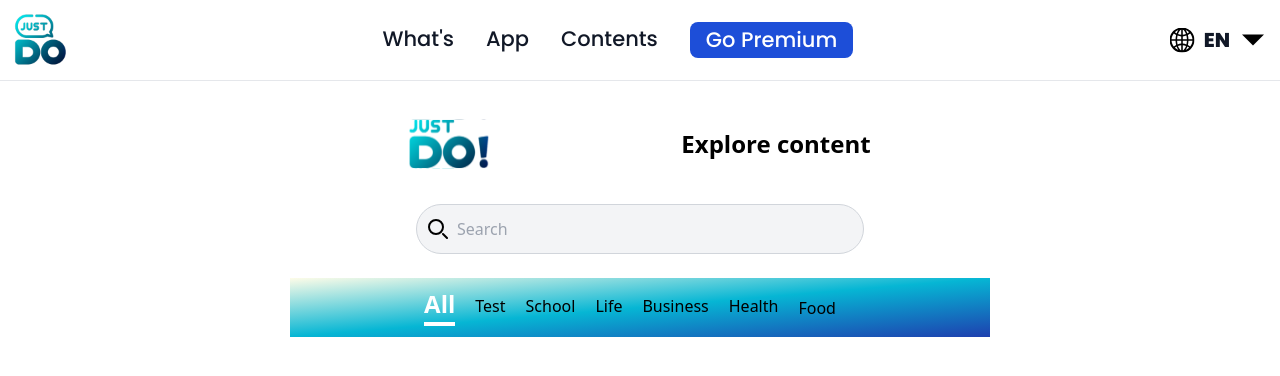
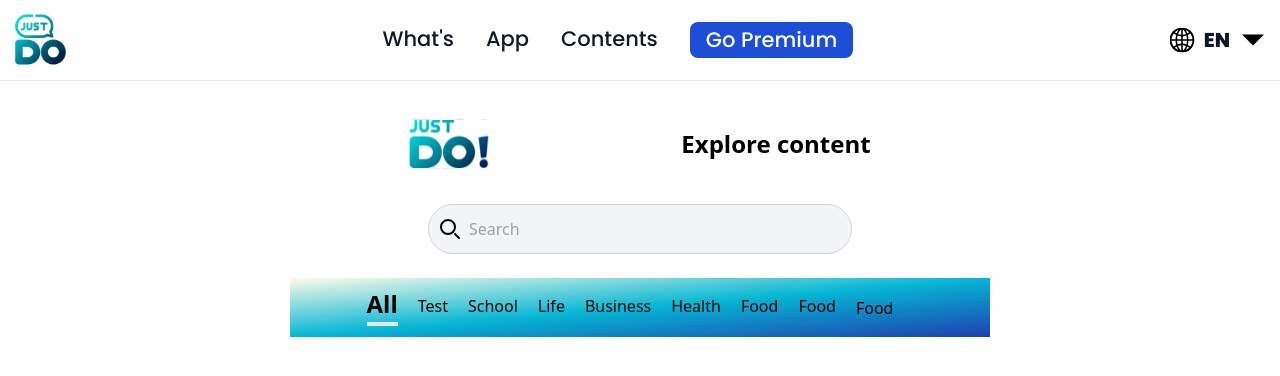
Before and after one commit to Faysel-Abdella/NexaCode-Just-do-client-side, a React (Vite) app: page /contents in a window 1280 px wide. Shown: the top 376 px of the page. Built offline with nearby package versions, Linux system fonts and the light colour scheme.

Commit message:
Update 8

```diff
--- a/src/pages/Contents.tsx
+++ b/src/pages/Contents.tsx
@@ -5,7 +5,7 @@ import assets from "../assets/index";
 const Contents = () => {
   const [selectedType, setSelectedType] = useState("all");
   return (
-    <section className="max-container pt-7 md:pt-10 px-3">
+    <section className="max-container pt-7 md:pt-10 ">
       <section>
         <header>
           <div className="flex items-center justify-center gap-32 md:gap-48 ">
@@ -14,7 +14,7 @@ const Contents = () => {
               Explore content
             </h2>
           </div>
-          <div className="max-w-md mx-auto mt-5">
+          <div className="max-w-md mx-auto mt-5 px-3">
             <div className="relative">
               <div className="absolute inset-y-0 start-0 flex items-center ps-3 pointer-events-none">
                 <img src={assets.explore} alt="search" className="size-5" />
@@ -29,32 +29,31 @@ const Contents = () => {
             </div>
           </div>
 
-          <aside className="overflow-x-auto w-[700px] max-md:max-w-[100%] mx-auto">
-            <div className="w-full bg-gradient-to-br from-yellow-50 via-cyan-500 to-blue-800 py-2 mt-6 mb-3">
-              <ul className="flex items-center justify-center  ">
+          <aside className="overflow-x-auto w-[700px] max-md:max-w-full mx-auto">
+            <div className="w-full  bg-gradient-to-br from-yellow-50 via-cyan-500 to-blue-800 py-2 mt-6 mb-3 whitespace-nowrap">
+              <ul className="flex items-center md:justify-center  w-full overflow-x-auto px-5">
                 <li className="me-5">
                   <button
                     onClick={() => setSelectedType("all")}
-                    className={`${
-                      selectedType === "all"
-                        ? " text-white border-b-[4px] border-white"
-                        : " text-white opacity-50"
-                    } font-semibold text-[18px] md:text-[24px]`}
+                    className="${selectedType === 'all' ? 'text-white border-b-[4px] border-white' : 'text-white opacity-50'} font-semibold text-[18px] md:text-[24px]"
                   >
                     All
                   </button>
                 </li>
+
                 <li className="me-5">Test</li>
                 <li className="me-5">School</li>
                 <li className="me-5">Life</li>
                 <li className="me-5">Business</li>
                 <li className="me-5">Health</li>
                 <li className="me-5">Food</li>
+                <li className="me-5">Food</li>
+                <li className="me-5">Food</li>
               </ul>
             </div>
           </aside>
         </header>
-        <main></main>
+        <main className="px-3"></main>
       </section>
     </section>
   );
```
